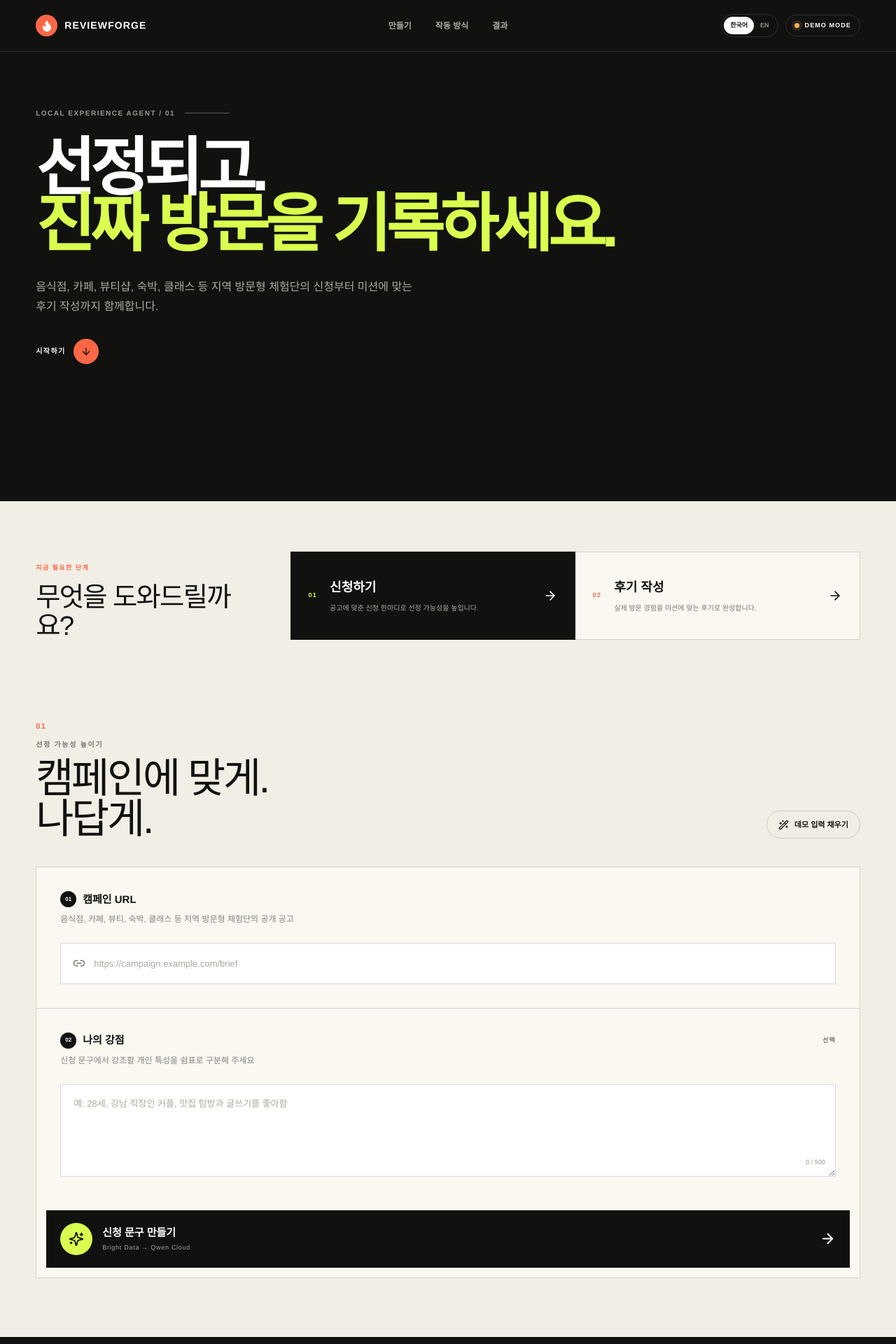
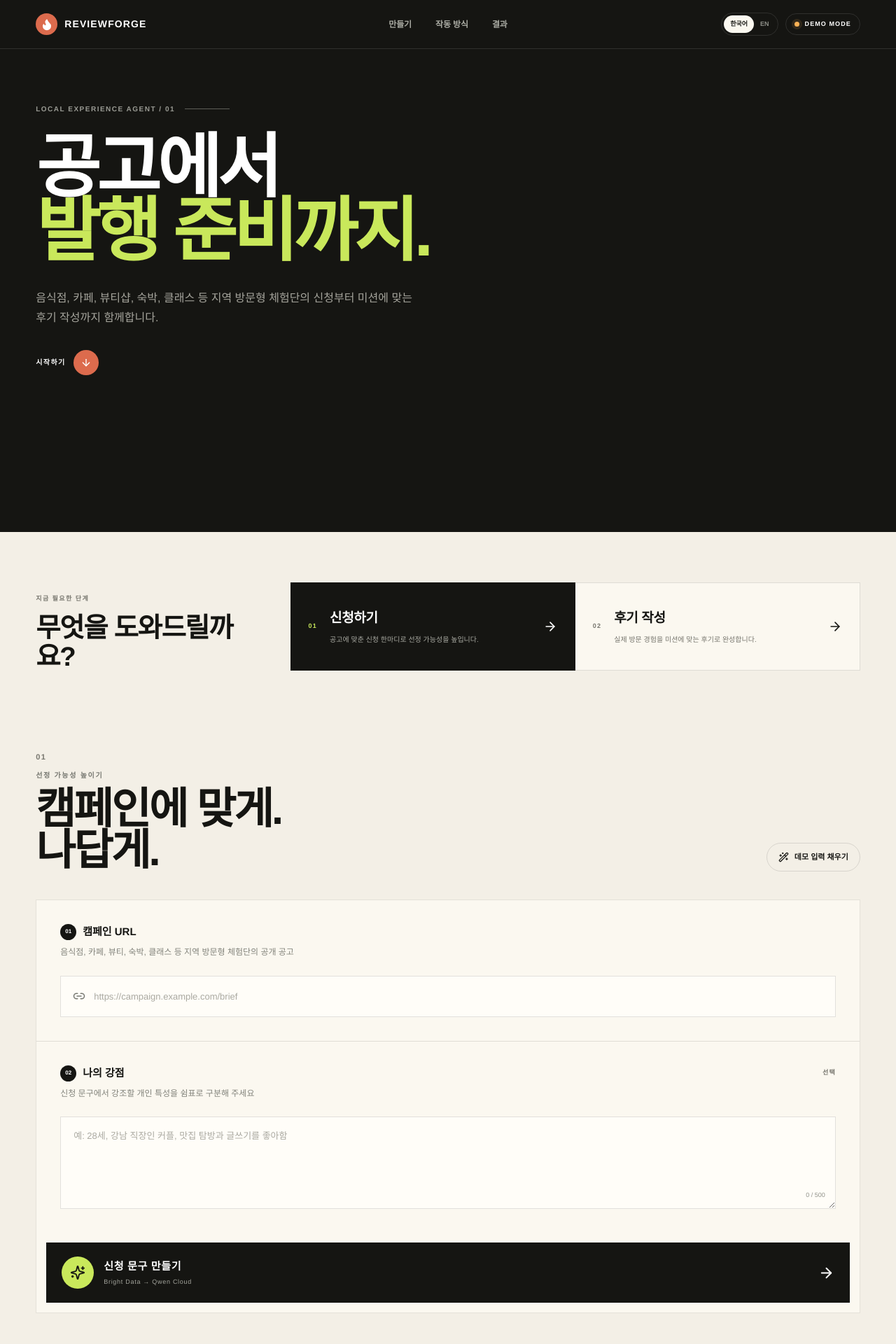
Before and after one commit to MINJOOOONG/reviewforge-agentforge-seoul, a Next.js app: page / in a window 1280 px wide. Shown: the top 1920 px of the page at 70% size. Built offline with nearby package versions, Linux system fonts and the light colour scheme.

Commit message:
style: polish ReviewForge visual system

```diff
--- a/app/globals.css
+++ b/app/globals.css
@@ -1,17 +1,17 @@
 @import "tailwindcss";
 
 :root {
-  --ink: #111210;
-  --ink-soft: #20211e;
-  --paper: #f1eee5;
-  --paper-strong: #faf8f1;
-  --line: rgba(17, 18, 16, 0.16);
-  --line-dark: rgba(255, 255, 255, 0.13);
-  --acid: #d9ff4f;
-  --orange: #ff6746;
-  --purple: #9d87ff;
-  --muted: #787970;
-  --sans: "Helvetica Neue", "Apple SD Gothic Neo", "Pretendard", Arial, sans-serif;
+  --ink: #151512;
+  --ink-soft: #24241f;
+  --paper: #f3efe6;
+  --paper-strong: #fbf8f0;
+  --line: rgba(21, 21, 18, 0.12);
+  --line-dark: rgba(255, 255, 255, 0.11);
+  --acid: #c9e85b;
+  --orange: #dc6b4d;
+  --purple: #c9e85b;
+  --muted: #77766e;
+  --sans: "Manrope", "Noto Sans KR", "Helvetica Neue", "Apple SD Gothic Neo", Arial, sans-serif;
 }
 
 * {
@@ -61,7 +61,7 @@ textarea:focus-visible {
   color: white;
   display: grid;
   grid-template-columns: 1fr auto 1fr;
-  height: 74px;
+  height: 70px;
   padding: 0 4vw;
   position: relative;
   z-index: 10;
@@ -72,7 +72,7 @@ textarea:focus-visible {
   color: white;
   display: flex;
   font-size: 14px;
-  font-weight: 800;
+  font-weight: 700;
   gap: 10px;
   letter-spacing: 0.08em;
   text-decoration: none;
@@ -96,7 +96,8 @@ textarea:focus-visible {
 .site-header nav a {
   color: #a9aaa2;
   font-size: 12px;
-  font-weight: 650;
+  font-weight: 600;
+  letter-spacing: -0.01em;
   text-decoration: none;
   transition: color 160ms ease;
 }
@@ -108,7 +109,7 @@ textarea:focus-visible {
 .header-actions { align-items: center; display: flex; gap: 10px; justify-self: end; }
 .language-switch { border: 1px solid var(--line-dark); border-radius: 999px; display: flex; padding: 3px; }
 .language-switch button { background: transparent; border: 0; border-radius: 999px; color: #8f9089; cursor: pointer; font-size: 9px; font-weight: 800; padding: 6px 9px; }
-.language-switch button.is-active { background: white; color: var(--ink); }
+.language-switch button.is-active { background: var(--paper-strong); color: var(--ink); }
 
 .mode-pill {
   align-items: center;
@@ -139,14 +140,14 @@ textarea:focus-visible {
   background: var(--ink);
   color: white;
   overflow: hidden;
-  padding: 44px 4vw 78px;
+  padding: 42px 4vw 88px;
 }
 
 .hero {
   align-items: center;
   margin: 0 auto;
   max-width: 1440px;
-  min-height: 520px;
+  min-height: 560px;
 }
 
 .hero-copy {
@@ -160,7 +161,7 @@ textarea:focus-visible {
   color: #9a9b94;
   display: flex;
   font-size: 10px;
-  font-weight: 800;
+  font-weight: 650;
   gap: 14px;
   letter-spacing: 0.15em;
   margin-bottom: 32px;
@@ -173,12 +174,12 @@ textarea:focus-visible {
 }
 
 .hero h1 {
-  font-size: clamp(58px, 7.1vw, 108px);
-  font-weight: 760;
-  letter-spacing: -0.072em;
-  line-height: 0.88;
+  font-size: clamp(64px, 7.8vw, 120px);
+  font-weight: 650;
+  letter-spacing: -0.055em;
+  line-height: 0.91;
   margin: 0;
-  max-width: 830px;
+  max-width: 1080px;
 }
 
 .hero h1 em {
@@ -187,7 +188,7 @@ textarea:focus-visible {
 }
 
 .hero-copy > p {
-  color: #aaa9a1;
+  color: #a5a49c;
   font-size: 16px;
   line-height: 1.75;
   margin: 35px 0 32px;
@@ -200,7 +201,7 @@ textarea:focus-visible {
   color: white;
   display: inline-flex;
   font-size: 10px;
-  font-weight: 800;
+  font-weight: 700;
   gap: 11px;
   letter-spacing: 0.14em;
   text-decoration: none;
@@ -210,7 +211,7 @@ textarea:focus-visible {
   background: var(--orange);
   border-radius: 50%;
   box-sizing: content-box;
-  color: var(--ink);
+  color: white;
   padding: 10px;
 }
 
@@ -225,7 +226,7 @@ textarea:focus-visible {
 }
 
 .journey-heading > span {
-  color: var(--orange);
+  color: var(--muted);
   font-size: 9px;
   font-weight: 850;
   letter-spacing: .16em;
@@ -233,7 +234,8 @@ textarea:focus-visible {
 
 .journey-heading h2 {
   font-size: clamp(28px, 3vw, 42px);
-  letter-spacing: -.045em;
+  font-weight: 650;
+  letter-spacing: -.035em;
   line-height: 1.05;
   margin: 12px 0 0;
 }
@@ -255,15 +257,15 @@ textarea:focus-visible {
   min-height: 126px;
   padding: 25px;
   text-align: left;
-  transition: background 160ms ease, color 160ms ease, transform 160ms ease;
+  transition: background 160ms ease, border-color 160ms ease, color 160ms ease;
 }
 
 .journey-tabs button + button { border-left: 0; }
-.journey-tabs button:hover { transform: translateY(-2px); }
+.journey-tabs button:hover { border-color: rgba(21, 21, 18, .28); }
 .journey-tabs button:disabled { cursor: not-allowed; opacity: .55; }
 
 .journey-tabs button > span {
-  color: var(--orange);
+  color: var(--muted);
   font-size: 9px;
   font-weight: 900;
   letter-spacing: .14em;
@@ -271,7 +273,7 @@ textarea:focus-visible {
 
 .journey-tabs button strong,
 .journey-tabs button small { display: block; }
-.journey-tabs button strong { font-size: 18px; }
+.journey-tabs button strong { font-size: 19px; font-weight: 650; letter-spacing: -.02em; }
 .journey-tabs button small { color: var(--muted); font-size: 10px; line-height: 1.55; margin-top: 8px; word-break: keep-all; }
 .journey-tabs button.is-active { background: var(--ink); border-color: var(--ink); color: white; }
 .journey-tabs button.is-active > span { color: var(--acid); }
@@ -292,7 +294,7 @@ textarea:focus-visible {
 }
 
 .section-number {
-  color: var(--orange);
+  color: var(--muted);
   font-size: 11px;
   font-weight: 850;
   letter-spacing: 0.12em;
@@ -302,16 +304,17 @@ textarea:focus-visible {
 .results-intro p {
   color: #75766f;
   font-size: 10px;
-  font-weight: 800;
+  font-weight: 650;
   letter-spacing: 0.17em;
   margin: 8px 0 12px;
 }
 
 .forge-header h2,
 .results-intro h2 {
-  font-size: clamp(38px, 4.6vw, 68px);
-  letter-spacing: -0.055em;
-  line-height: 0.98;
+  font-size: clamp(42px, 4.8vw, 72px);
+  font-weight: 650;
+  letter-spacing: -0.045em;
+  line-height: 0.96;
   margin: 0;
 }
 
@@ -325,7 +328,7 @@ textarea:focus-visible {
   cursor: pointer;
   display: flex;
   font-size: 11px;
-  font-weight: 750;
+  font-weight: 650;
   gap: 8px;
   padding: 11px 16px;
   transition: background 160ms ease, color 160ms ease;
@@ -345,7 +348,7 @@ textarea:focus-visible {
 
 .forge-form {
   background: var(--paper-strong);
-  border: 1px solid var(--line);
+  border: 1px solid rgba(21, 21, 18, .1);
   display: grid;
   grid-template-columns: 0.92fr 1.08fr;
   position: relative;
@@ -379,7 +382,7 @@ textarea:focus-visible {
   align-items: center;
   display: flex;
   font-size: 15px;
-  font-weight: 760;
+  font-weight: 650;
   gap: 9px;
 }
 
@@ -412,7 +415,7 @@ textarea:focus-visible {
 
 .url-input-wrap {
   align-items: center;
-  background: white;
+  background: #fffdf8;
   border: 1px solid var(--line);
   display: flex;
   gap: 12px;
@@ -447,7 +450,7 @@ textarea:focus-visible {
 }
 
 .form-note textarea {
-  background: white;
+  background: #fffdf8;
   border: 1px solid var(--line);
   display: block;
   font-size: 13px;
@@ -475,7 +478,7 @@ textarea:focus-visible {
 
 .upload-dropzone {
   align-items: center;
-  background: #f1eee5;
+  background: #f6f2e9;
   border: 1px dashed #a8a79d;
   color: var(--ink);
   cursor: pointer;
@@ -490,7 +493,7 @@ textarea:focus-visible {
 
 .upload-dropzone:hover,
 .upload-dropzone.is-dragging {
-  background: #e8f0c9;
+  background: #eff2dc;
   border-color: var(--ink);
   transform: translateY(-2px);
 }
@@ -600,7 +603,7 @@ textarea:focus-visible {
   grid-column: 1 / -1;
   grid-template-columns: auto 1fr auto;
   margin: 14px;
-  padding: 18px 20px;
+  padding: 20px 22px;
   text-align: left;
   transition: background 160ms ease, transform 160ms ease;
 }
@@ -632,6 +635,9 @@ textarea:focus-visible {
 
 .generate-button strong {
   font-size: 15px;
+  font-weight: 700;
+  letter-spacing: .045em;
+  text-transform: uppercase;
 }
 
 .generate-button small {
@@ -732,15 +738,19 @@ textarea:focus-visible {
 }
 
 .pipeline-copy span {
-  color: #777871;
-  font-size: 8px;
-  font-weight: 850;
-  letter-spacing: 0.12em;
+  color: #f0eee7;
+  font-size: 14px;
+  font-weight: 650;
+  letter-spacing: -0.02em;
 }
 
 .pipeline-copy strong {
-  font-size: 12px;
-  margin: 5px 0;
+  color: #888982;
+  font-size: 8px;
+  font-weight: 750;
+  letter-spacing: .13em;
+  margin: 6px 0;
+  text-transform: uppercase;
 }
 
 .pipeline-copy small {
@@ -829,7 +839,7 @@ textarea:focus-visible {
 }
 
 .execution-receipt {
-  background: #dedbd1;
+  background: #e8e3d9;
   border: 1px solid var(--line);
   padding: 18px 20px;
 }
@@ -890,7 +900,7 @@ textarea:focus-visible {
 
 .result-card {
   background: var(--paper-strong);
-  border: 1px solid var(--line);
+  border: 1px solid rgba(21, 21, 18, .11);
   padding: 34px;
 }
 
@@ -906,21 +916,23 @@ textarea:focus-visible {
 .result-heading > div > span {
   color: #85867e;
   font-size: 8px;
-  font-weight: 850;
-  letter-spacing: 0.14em;
+  font-weight: 700;
+  letter-spacing: 0.17em;
+  text-transform: uppercase;
 }
 
 .result-heading h2 {
-  font-size: 25px;
-  letter-spacing: -0.035em;
+  font-size: clamp(26px, 2.6vw, 38px);
+  font-weight: 650;
+  letter-spacing: -0.04em;
   margin: 6px 0 0;
 }
 
 .evidence-badge {
   align-items: center;
-  background: #e7f2bd;
-  border-radius: 999px;
-  color: #3f5112;
+  background: #e8edd2;
+  border-radius: 4px;
+  color: #46521d;
   display: flex;
   font-size: 8px;
   font-weight: 800;
@@ -930,7 +942,7 @@ textarea:focus-visible {
   text-transform: uppercase;
 }
 
-.evidence-badge.is-purple { background: #e9e3ff; color: #514392; }
+.evidence-badge.is-purple { background: #e8edd2; color: #46521d; }
 .evidence-badge.is-dark { background: var(--ink); color: white; }
 
 .campaign-overview {
@@ -1012,7 +1024,7 @@ textarea:focus-visible {
 }
 
 .requirement-footnotes > div {
-  border-left: 3px solid var(--orange);
+  border-left: 2px solid #aaa99f;
   padding-left: 14px;
 }
 
@@ -1122,15 +1134,17 @@ textarea:focus-visible {
   cursor: pointer;
   display: flex;
   font-size: 9px;
-  font-weight: 750;
+  font-weight: 700;
   gap: 7px;
+  letter-spacing: .05em;
   padding: 10px 13px;
+  text-transform: uppercase;
 }
 
 .copy-button.is-compact { background: transparent; border: 1px solid var(--line); color: var(--ink); }
 
 .draft-title-block {
-  background: #e9e4d8;
+  background: #eee9df;
   padding: 20px 22px;
 }
 
@@ -1142,7 +1156,7 @@ textarea:focus-visible {
 }
 
 .draft-paper {
-  background: white;
+  background: #fffdf8;
   border: 1px solid #e0ddd5;
   font-size: 13px;
   line-height: 1.95;
@@ -1167,10 +1181,10 @@ textarea:focus-visible {
 .compliance-card .result-heading > div > span { color: #73746e; }
 .compliance-layout { display: grid; gap: 50px; grid-template-columns: minmax(250px, .35fr) 1fr; }
 .score-panel { align-items: center; border-right: 1px solid var(--line-dark); display: flex; flex-direction: column; justify-content: center; padding: 18px 50px 18px 18px; text-align: center; }
-.score-ring { align-items: center; background: conic-gradient(var(--acid) var(--score), #34352f 0); border-radius: 50%; display: flex; height: 180px; justify-content: center; margin-bottom: 24px; position: relative; width: 180px; }
-.score-ring::before { background: #191a17; border-radius: 50%; content: ""; inset: 8px; position: absolute; }
+.score-ring { align-items: center; background: transparent; border: 1px solid var(--line-dark); border-radius: 0; display: flex; height: 180px; justify-content: center; margin-bottom: 24px; position: relative; width: 180px; }
+.score-ring::before { display: none; }
 .score-ring > div { align-items: baseline; display: flex; position: relative; }
-.score-ring strong { font-size: 55px; letter-spacing: -.07em; }
+.score-ring strong { font-size: 78px; font-weight: 600; letter-spacing: -.075em; }
 .score-ring span { color: #7d7e77; font-size: 11px; margin-left: 5px; }
 .score-panel > span { color: var(--acid); font-size: 8px; font-weight: 850; letter-spacing: .16em; }
 .score-panel h3 { font-size: 18px; margin: 10px 0; }
@@ -1188,7 +1202,7 @@ textarea:focus-visible {
 
 .proof-strip {
   align-items: center;
-  background: var(--acid);
+  background: #dfe8b2;
   display: flex;
   justify-content: space-between;
   padding: 22px 4vw;
@@ -1237,11 +1251,16 @@ footer > p { color: #71726b; font-size: 9px; letter-spacing: .06em; }
 }
 
 @media (max-width: 760px) {
-  .site-header { grid-template-columns: 1fr auto; height: 64px; }
+  .site-header { grid-template-columns: 1fr auto; height: 64px; padding: 0 18px; }
   .site-header nav { display: none; }
+  .brand { font-size: 11px; gap: 7px; }
+  .brand > span { font-size: 27px; }
+  .header-actions { gap: 6px; }
+  .language-switch button { padding: 5px 7px; }
+  .mode-pill { font-size: 7px; gap: 5px; padding: 7px 8px; }
   .hero-shell { padding: 25px 22px 50px; }
   .hero { display: block; min-height: 470px; }
-  .hero h1 { font-size: clamp(50px, 17vw, 76px); }
+  .hero h1 { font-size: clamp(48px, 13.5vw, 58px); line-height: .94; word-break: keep-all; }
   .hero-copy > p { font-size: 14px; }
   .journey-shell { align-items: stretch; gap: 24px; grid-template-columns: 1fr; padding: 54px 18px 0; }
   .journey-tabs { grid-template-columns: 1fr; }
--- a/app/page.tsx
+++ b/app/page.tsx
@@ -514,7 +514,7 @@ export default function Home() {
         <section className="hero">
           <div className="hero-copy">
             <div className="eyebrow"><span>LOCAL EXPERIENCE AGENT / 01</span><i /></div>
-            <h1>{ko ? <>선정되고.<br /><em>진짜 방문을 기록하세요.</em></> : <>Get selected.<br /><em>Share the real visit.</em></>}</h1>
+            <h1>{ko ? <>공고에서<br /><em>발행 준비까지.</em></> : <>From brief to<br /><em>publish-ready.</em></>}</h1>
             <p>{ko ? "음식점, 카페, 뷰티샵, 숙박, 클래스 등 지역 방문형 체험단의 신청부터 미션에 맞는 후기 작성까지 함께합니다." : "From getting selected to publishing a compliant review, built for real visits to restaurants, cafés, beauty studios, stays, and classes."}</p>
             <a href="#forge" className="hero-link">{ko ? "시작하기" : "START FORGING"} <ArrowDown size={16} /></a>
           </div>
```
